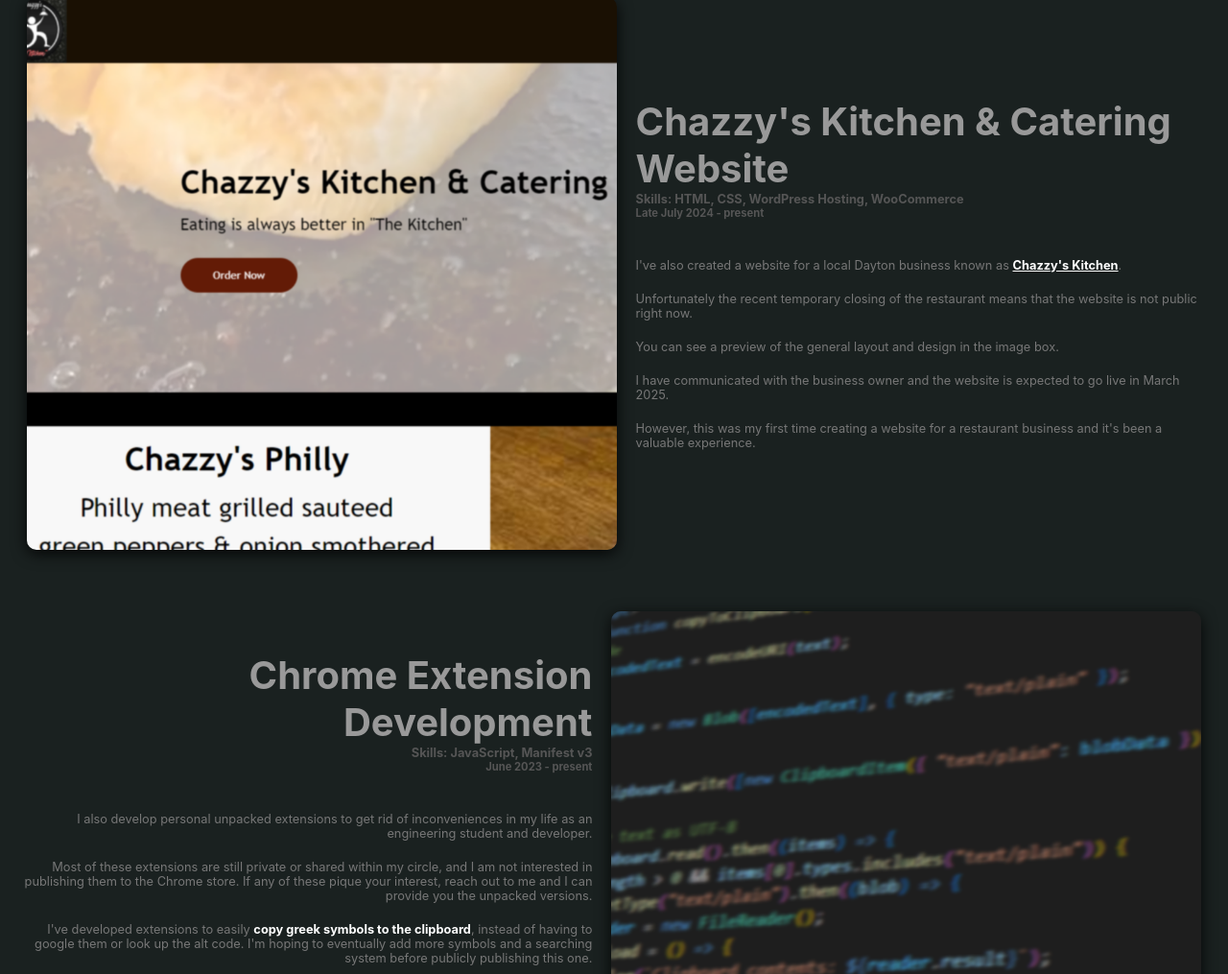
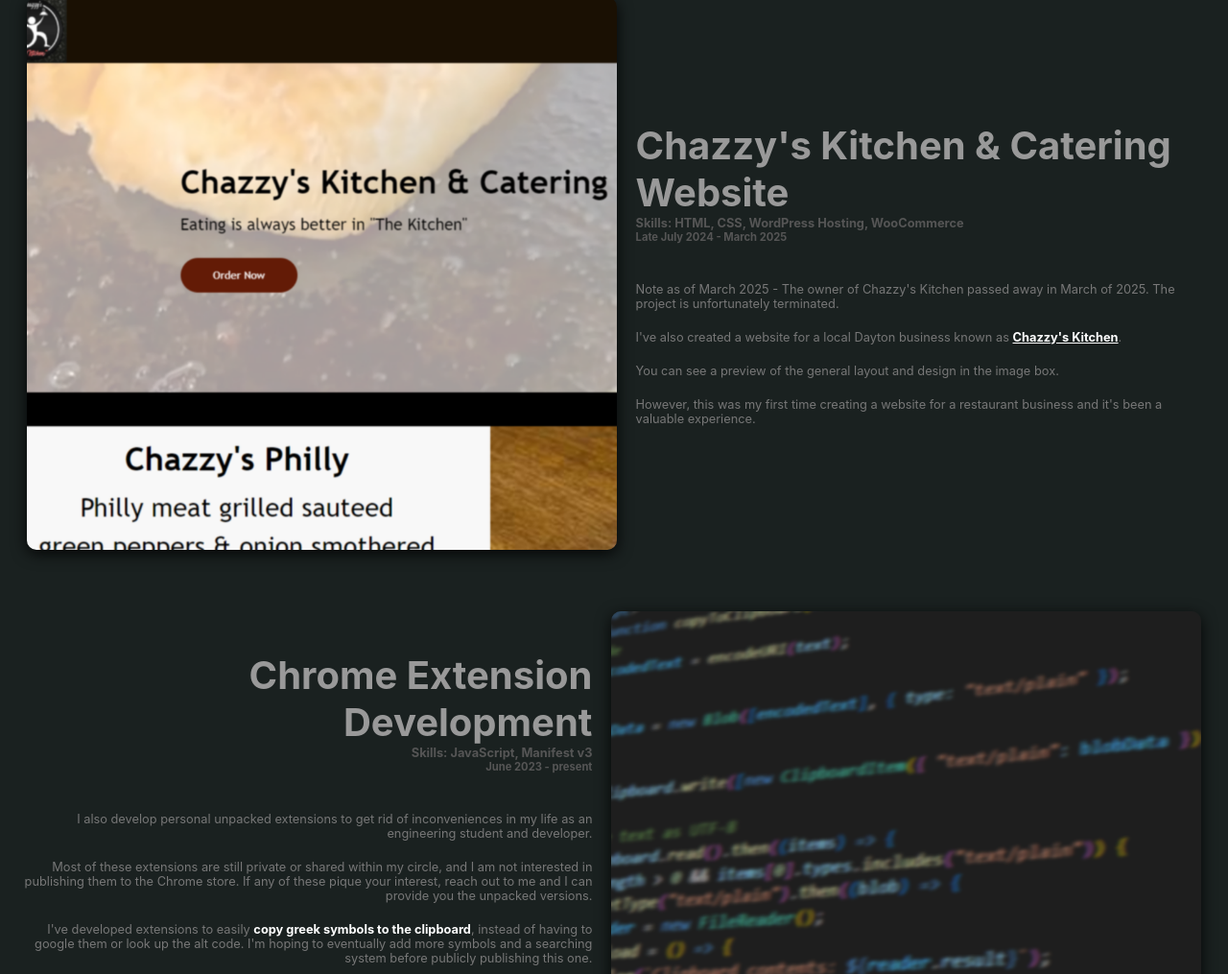
Before and after one commit to CJNesbit4/personal-website, a plain HTML site: page technicalProjects.html in a window 1280 px wide. Shown: the part 1175-2190 px from the top of the page at 96% size. Drawn offline with Linux system fonts and the light colour scheme.

Commit message:
Chazzy's death update

```diff
--- a/technicalProjects.html
+++ b/technicalProjects.html
@@ -65,15 +65,13 @@
         <div class="showcase-text">
             <h1>Chazzy's Kitchen & Catering Website</h1>
             <h2>Skills: HTML, CSS, WordPress Hosting, WooCommerce</h2>
-            <h3>Late July 2024 - present</h3>
+            <h3>Late July 2024 - March 2025</h3>
             <br><br>
+            <p>Note as of March 2025 - The owner of Chazzy's Kitchen passed away in March of 2025. The project is unfortunately terminated.</p>
+            <br>
             <p>I've also created a website for a local Dayton business known as <a href="https://www.facebook.com/chazzyskitchen/" style="font-weight: bold; color: white" target="_blank">Chazzy's Kitchen</a>.</p>
             <br>
-            <p>Unfortunately the recent temporary closing of the restaurant means that the website is not public right now.</p>
-            <br>
             <p>You can see a preview of the general layout and design in the image box.</p>
-            <br>
-            <p>I have communicated with the business owner and the website is expected to go live in March 2025.</p>
             <br>
             <p>However, this was my first time creating a website for a restaurant business and it's been a valuable experience.</p>
         </div>
```
